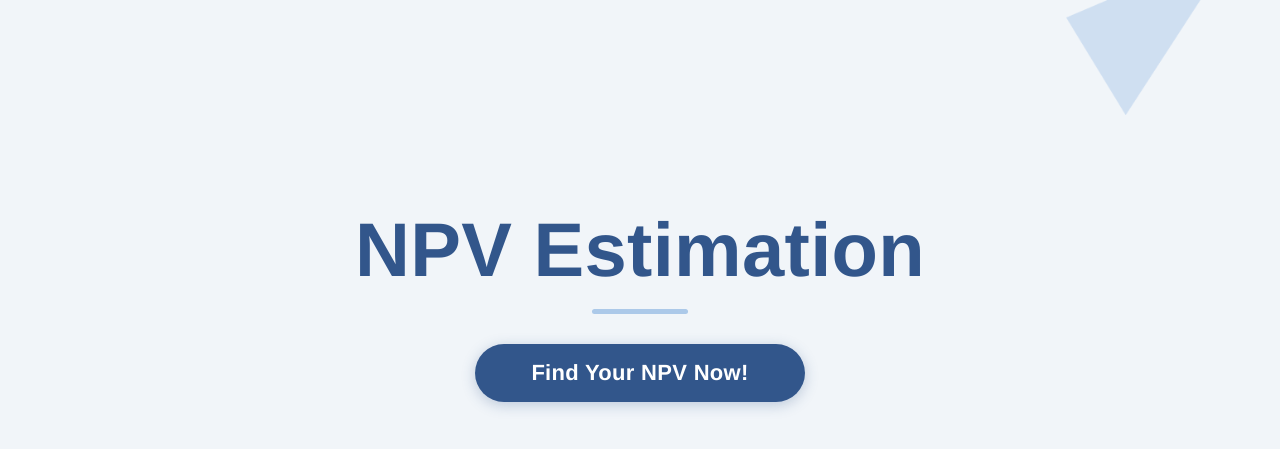
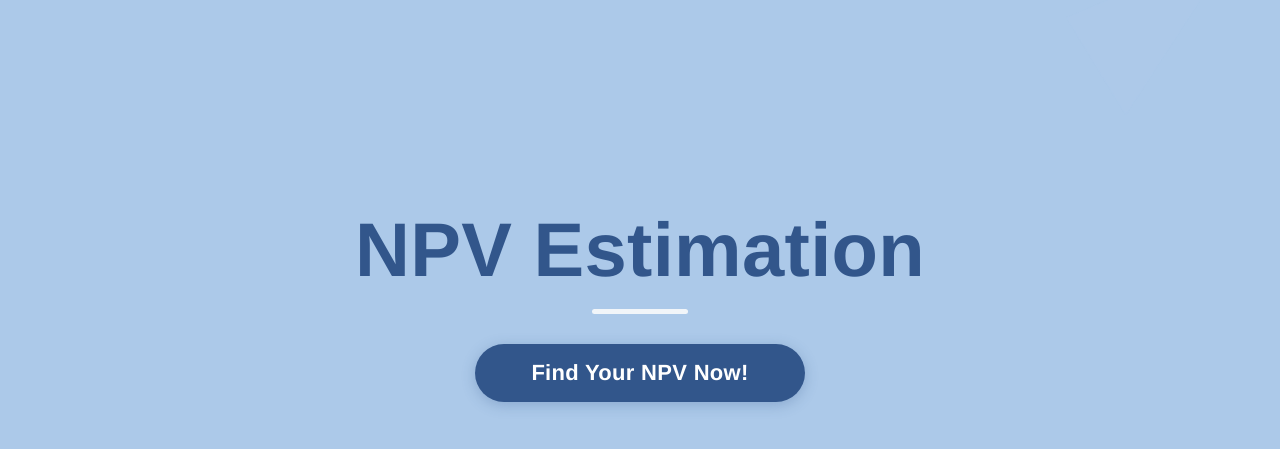
Before and after one commit to Activera-Guhan/NPVEstimation, a plain HTML site: page index.html in a window 1280 px wide. Shown: the part 95-544 px from the top of the page. Drawn offline with Linux system fonts and the light colour scheme.

Commit message:
Complete Website V3.42
Swap light and mid color variables in CSS (EXPERIMENT)

```diff
--- a/index.html
+++ b/index.html
@@ -6,8 +6,8 @@
   <title>NPV Estimation — Activera Consulting</title>
   <style>
     :root {
-      --light: #f1f5f9;
-      --mid: #acc9e9;
+      --light: #acc9e9;
+      --mid: #f1f5f9;
       --dark: #32568b;
     }
 
```
